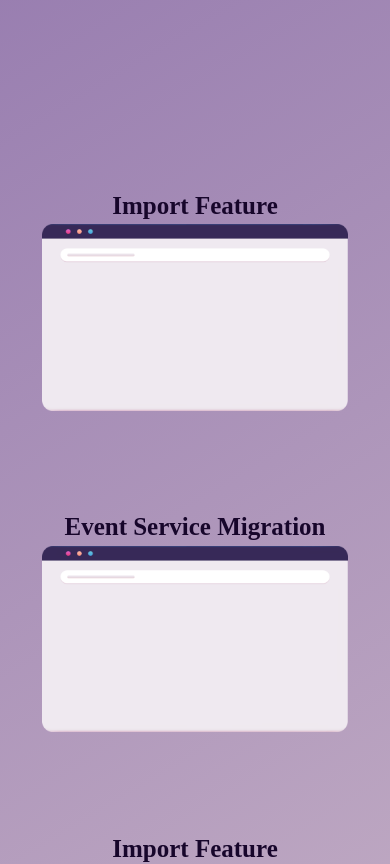
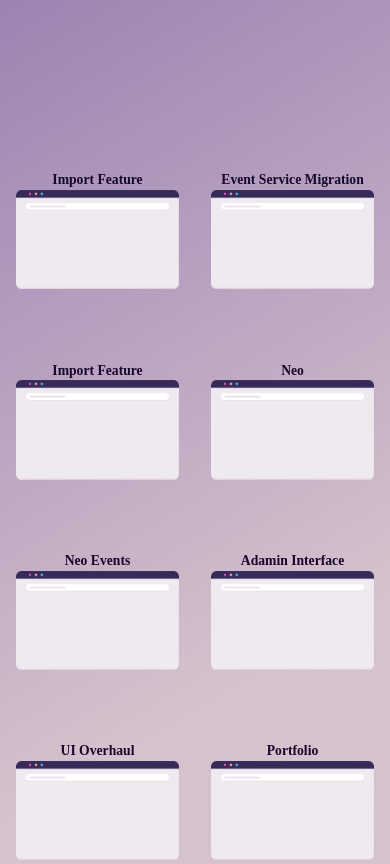
Before and after one commit to adampauw/portfolio2022, a React (Create React App) app: page /tasks in a window 390 px wide. Shown: the top 864 px of the page. Built offline with nearby package versions, Linux system fonts and the light colour scheme; a web font is replaced by a local one.

Commit message:
display tasks 2 x 2 on mobile and adjust padding/font-size

```diff
--- a/src/components/InfoSection/Avatar.tsx
+++ b/src/components/InfoSection/Avatar.tsx
@@ -3,7 +3,6 @@ import styled from "@emotion/styled";
 import Profile from "../../Assets/Images/portrait.png"
 import Ellipse1 from "../../Assets/Images/ellipse1.png"
 import Ellipse2 from "../../Assets/Images/ellipse2.png"
-import Ellipse3 from "../../Assets/Images/ellipse3.png"
 
 export const AvatarContainer = () => {
 
--- a/src/components/tasks/Task.tsx
+++ b/src/components/tasks/Task.tsx
@@ -12,14 +12,12 @@ interface TaskProps extends IProject {
 export const Task = (props: TaskProps) => {
   const Task = styled.div`
     display: flex;
-    padding: 20px;
+    padding: 10px;
     margin-bottom: 40px;
-    width: 100%;
-    @media (min-width: 767px) {
-      width: 50%;
-    }
+    width: 50%;
     @media (min-width: 990px) {
       width: 33.3%;
+      padding: 20px;
     }
   `;
 
@@ -44,15 +42,21 @@ export const Task = (props: TaskProps) => {
     flex-direction: column;
     padding: 0 1rem;
     line-height: 1.5em;
+    @media(max-width: 990px) {
+      padding: 0;
+    }
     `;
 
   const TaskTitle = styled.h2`
-    font-size: 25px;
+    font-size: 2vw;
     font-family: 'Zen Kurenaido';
     line-height: 1.1em;
     color: ${PURPLE};
     margin-bottom: 0.2em;
     text-align: center;
+    @media (max-width: 768px) {
+      font-size: 3.5vw;
+    }
     `;
 
   const Link = styled.a`
```
